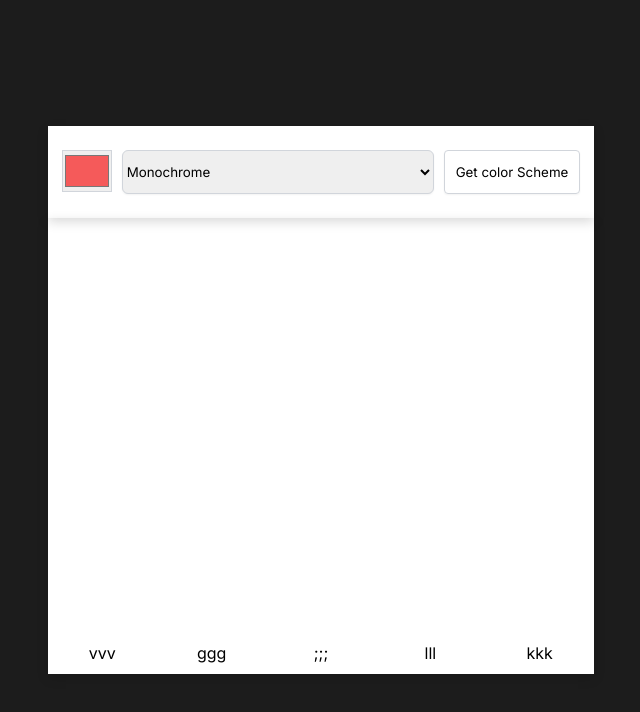
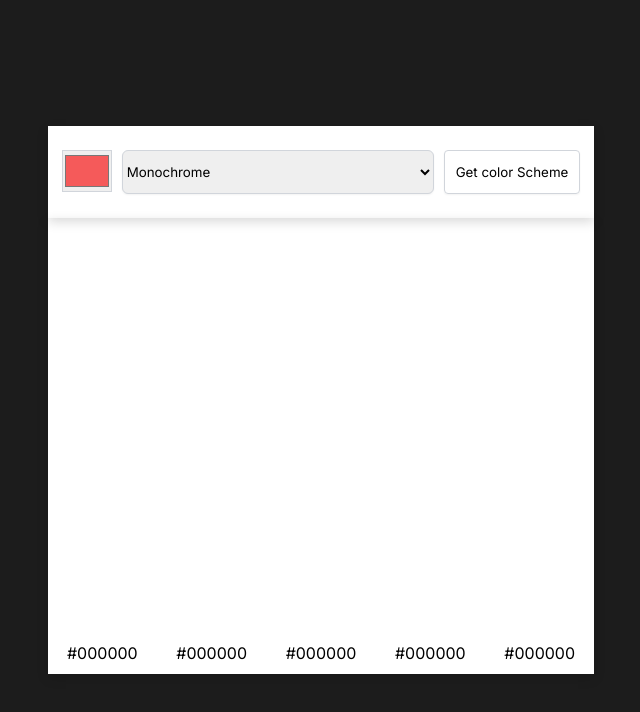
Before and after one commit to pozdnyakoks/Color-Scheme-Generator, a plain HTML site: page index.html in a window 1280 px wide. Shown: the whole page, without its empty margins (319-959 px from the left). Drawn offline with Linux system fonts and the light colour scheme; no server answers.

Commit message:
update index.html

```diff
--- a/index.html
+++ b/index.html
@@ -33,23 +33,23 @@
     <ul class="color-list">
       <li class="color-item">
         <div class="color-block"></div>
-        <p class="color-desc">vvv</p>
+        <p class="color-desc">#000000</p>
       </li>
       <li class="color-item">
         <div class="color-block"></div>
-        <p class="color-desc">ggg</p>
+        <p class="color-desc">#000000</p>
       </li>
       <li class="color-item">
         <div class="color-block"></div>
-        <p class="color-desc">;;;</p>
+        <p class="color-desc">#000000</p>
       </li>
       <li class="color-item">
         <div class="color-block"></div>
-        <p class="color-desc">lll</p>
+        <p class="color-desc">#000000</p>
       </li>
       <li class="color-item">
         <div class="color-block"></div>
-        <p class="color-desc">kkk</p>
+        <p class="color-desc">#000000</p>
       </li>
     </ul>
   </div>
```
